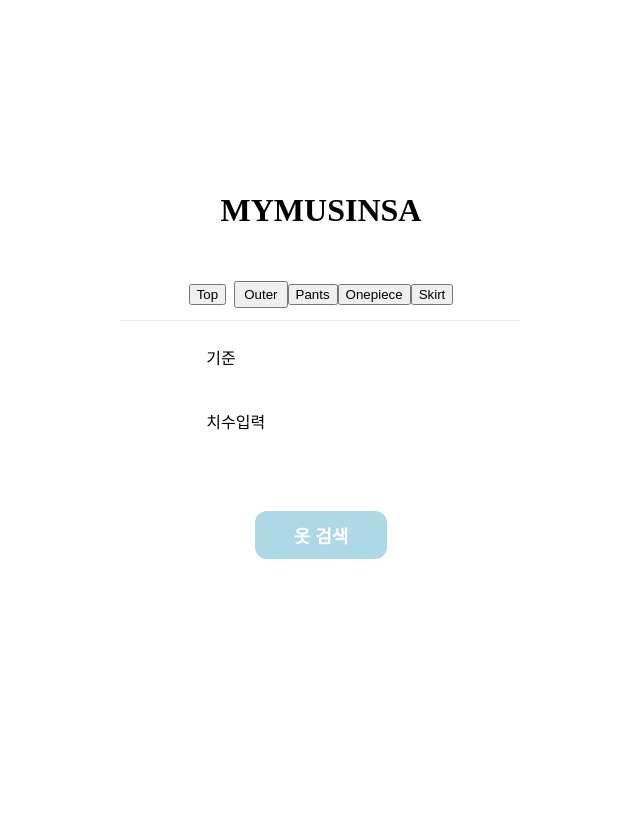
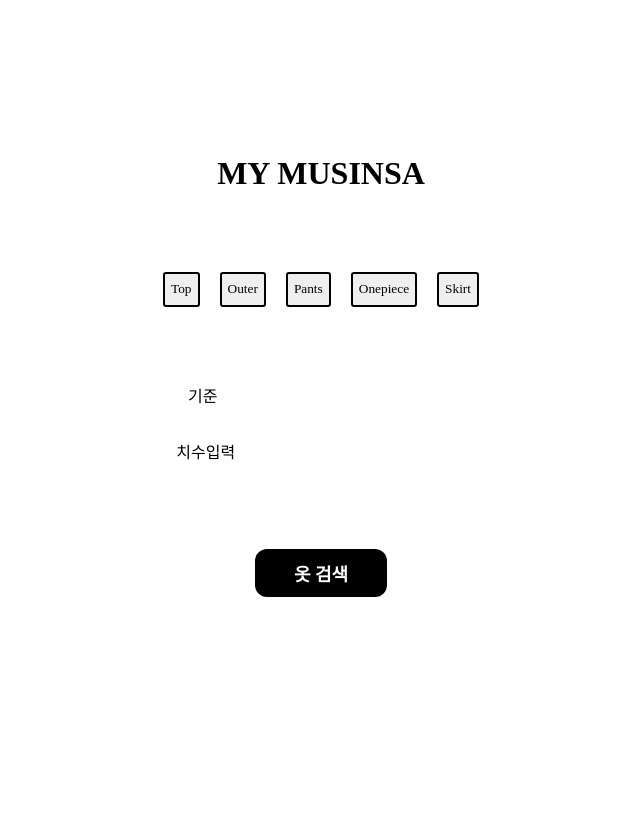
Before and after one commit to dockyum/mymusinsa-dss, a Flask app: page / in a window 1280 px wide. Shown: the whole page, without its empty margins (319-959 px from the left). Run offline with Flask 2, Linux system fonts and the light colour scheme.

Commit message:
modified templates

```diff
--- a/myfit/templates/index.html
+++ b/myfit/templates/index.html
@@ -1,37 +1,46 @@
 <!DOCTYPE html>
 <html>
+
 <head>
     <meta charset='utf-8'>
-    <title>myfit</title>
+    <title>mymusinsa</title>
+    <link rel="preconnect" href="https://fonts.gstatic.com">
+    <link href="https://fonts.googleapis.com/css2?family=Noto+Serif+KR:wght@300&display=swap" rel="stylesheet">
     <style>
         * {
             box-sizing: border-box;
+            font-family: 'Noto Serif KR', serif;
         }
+
         .title {
             margin-bottom: 40px;
         }
-    .body-cover{
+
+        .body-cover {
             display: flex;
             flex-direction: column;
             align-items: center;
             justify-content: center;
             height: 100vh;
+            /* background-color: darkkhaki; */
         }
-    .type-selector {
-        height: 36;
-        width: 400px;
+
+        .inputs {
+            width: 80px;
+            height: 40px;
+            margin-right: 6px;
         }
-    .inputs {
-        width: 40px;
-        height: 40px;
-    }
+
         .input-layer {
             display: flex;
             justify-content: space-around;
             align-items: center;
-        width: 400px;
+
+            width: 520px;
             height: 120px;
+            /* background-color: darkmagenta; */
         }
+
         .submit {
             display: flex;
             justify-content: center;
@@ -41,63 +50,98 @@
             margin-top: 56px;
             margin-bottom: 80px;
         }
+
         .submit-button {
             width: 132px;
             height: 48px;
             border: 0px;
             border-radius: 12px;
-        background-color: lightblue;
+            background-color: black;
             font-weight: bold;
             color: #fff;
             font-size: 18px;
+            cursor: pointer;
+        }
 
-    }
         .sector {
-        display: flex;
+            display: block;
             flex-direction: column;
             justify-content: center;
             align-items: center;
+            text-align: center;
             height: 120px;
+            /* background-color: darkslateblue; */
         }
+
         .left {
-        align-items: flex-start;
+            align-items: center;
+            text-align: center;
+            /* margin-top: 10px; */
         }
+
         .ptext {
             height: 40px;
+            text-align: center;
+            margin-right: 6px;
+            /* background-color: darkslategray; */
         }
+
         .type-selector {
             display: flex;
+            flex-direction: row;
             justify-content: center;
+            width: 500px;
+            /* background-color: black; */
+            margin: 30px auto 30px auto;
+
+        }
+
+        .type-selector>button {
+            display: block;
+            justify-content: center;
+            flex-wrap: wrap;
+
             align-items: center;
-        height: 52px;
-        border-bottom: 40px;
-        border-color: red;
-        border-bottom: 1px solid #ececec;
-        margin-bottom: 8px;
+            height: 35px;
+            border-radius: 3px;
+            border: 2px solid black;
+            margin: 10px;
+            cursor: pointer;
         }
-    .outer {
-        margin-left: 8px;
-        padding: 4px 8px;
+
+        .type-selector>button:hover {
+            background-color: darkgrey;
         }
+
+        .guide {
+            background-size: cover;
+            background-position: center;
+            /* background-color: blueviolet; */
+            margin: 0px auto 20px auto;
+            cursor: pointer;
+        }
+
         #input-div {
             display: flex;
             justify-content: center;
             align-items: center;
             height: 52px;
+            /* background-color: blue; */
         }
     </style>
     <script src="https://cdnjs.cloudflare.com/ajax/libs/jquery/3.4.1/jquery.min.js"></script>
 </head>
+
 <body>
     <script type="text/javascript" src="https://cdnjs.cloudflare.com/ajax/libs/jquery/3.6.0/jquery.min.js"></script>
     <script type="text/javascript">
-        const size_category = {"Top":["총장","어깨너비","가슴단면","소매길이"], "Pants": ["총장","허리단면","허벅지단면","밑위","밑단단면"]}
-        $(document).ready(function() {
+        const size_category = { "Top": ["총장", "어깨너비", "가슴단면", "소매길이"], "Outer": ["총장", "어깨너비", "가슴단면", "소매길이"], "Pants": ["총장", "허리단면", "허벅지단면", "밑위", "밑단단면"], "Onepiece": ["총장", "어깨너비", "가슴단면", "소매길이"], "Skirt": ["총장", "허리단면", "밑단단면"] }
+        $(document).ready(function () {
 
-            $(".selector").on("click",function(){
+            $(".selector").on("click", function () {
                 var selectType = $(this).text();
                 var tag = "";
-                for (i = 0; i < size_category[selectType].length; i ++){
+                for (i = 0; i < size_category[selectType].length; i++) {
                     tag += " <div class='sector left'> ";
                     tag += "     <p class='ptext'>" + size_category[selectType][i] + "</p> ";
                     tag += "     <input class='inputs' type='text' /> ";
@@ -108,19 +152,69 @@
         })
     </script>
 
+
+    <script type="text/javascript">
+
+        $(function () {
+            $("div.guide img").click(function () {
+                var activetab = $(this).attr("guide");
+                if ($("#" + activetab).is("visible")) {
+                    $(".guide img").fadeOut();
+                    $("#" + activetab).fadeOut('fast');
+                } else {
+                    $(".guide img").fadeOut('fast');
+                    $("#" + activetab).fadeIn();
+                }
+            });
+        });
+
+        function Top() {
+            var pic = "https://image.musinsa.com/images/size_type/detail_img/2019070114294200000050283.png"
+            document.getElementById('GuideImg').src = pic;
+            document.getElementById('GuideImg').style.display = 'block';
+        }
+        function Outer() {
+            var pic = "https://image.musinsa.com/images/size_type/detail_img/2019070114215100000009911.png"
+            document.getElementById('GuideImg').src = pic;
+            document.getElementById('GuideImg').style.display = 'block';
+        }
+        function Pants() {
+            var pic = "https://image.musinsa.com/images/size_type/detail_img/2019070114102900000075926.png"
+            document.getElementById('GuideImg').src = pic;
+            document.getElementById('GuideImg').style.display = 'block';
+        }
+        function Onepiece() {
+            var pic = "https://image.musinsa.com/images/size_type/detail_img/2019070114210400000082585.png"
+            document.getElementById('GuideImg').src = pic;
+            document.getElementById('GuideImg').style.display = 'block';
+        }
+        function Skirt() {
+            var pic = "https://image.musinsa.com/images/size_type/detail_img/2019070114121900000092618.png"
+            document.getElementById('GuideImg').src = pic;
+            document.getElementById('GuideImg').style.display = 'block';
+        }
+
+    </script>
+
     <div class="body-cover">
-        <h1 class="title">MYMUSINSA</h1>
+        <h1 class="title">MY MUSINSA</h1>
+
         <div class='type-selector'>
-            <button class="top selector">Top</button>
-            <button class="outer selector">Outer</button>
-            <button class="pants selector">Pants</button>
-            <button class="onepiece selector">Onepiece</button>
-            <button class="skirt selector">Skirt</button>
+            <button class="top selector" onclick="Top()">Top</button>
+            <button class="outer selector" onclick="Outer()">Outer</button>
+            <button class="pants selector" onclick="Pants()">Pants</button>
+            <button class="onepiece selector" onclick="Onepiece()">Onepiece</button>
+            <button class="skirt selector" onclick="Skirt()">Skirt</button>
         </div>
+
+        <div class='guide'>
+            <img id="GuideImg" width="300" height="300" style="display:none;" />
+        </div>
+
         <div class='input-layer'>
             <div class="sector left">
                 <p class='ptext'>기준</p>
-                <p>치수입력</p>
+                <p class='qtext'>치수입력</p>
             </div>
             <div id="input-div">
             </div>
@@ -133,4 +227,5 @@
 
 
 </body>
+
 </html>
```
Lines whose indentation alone changed are shown as unchanged.
